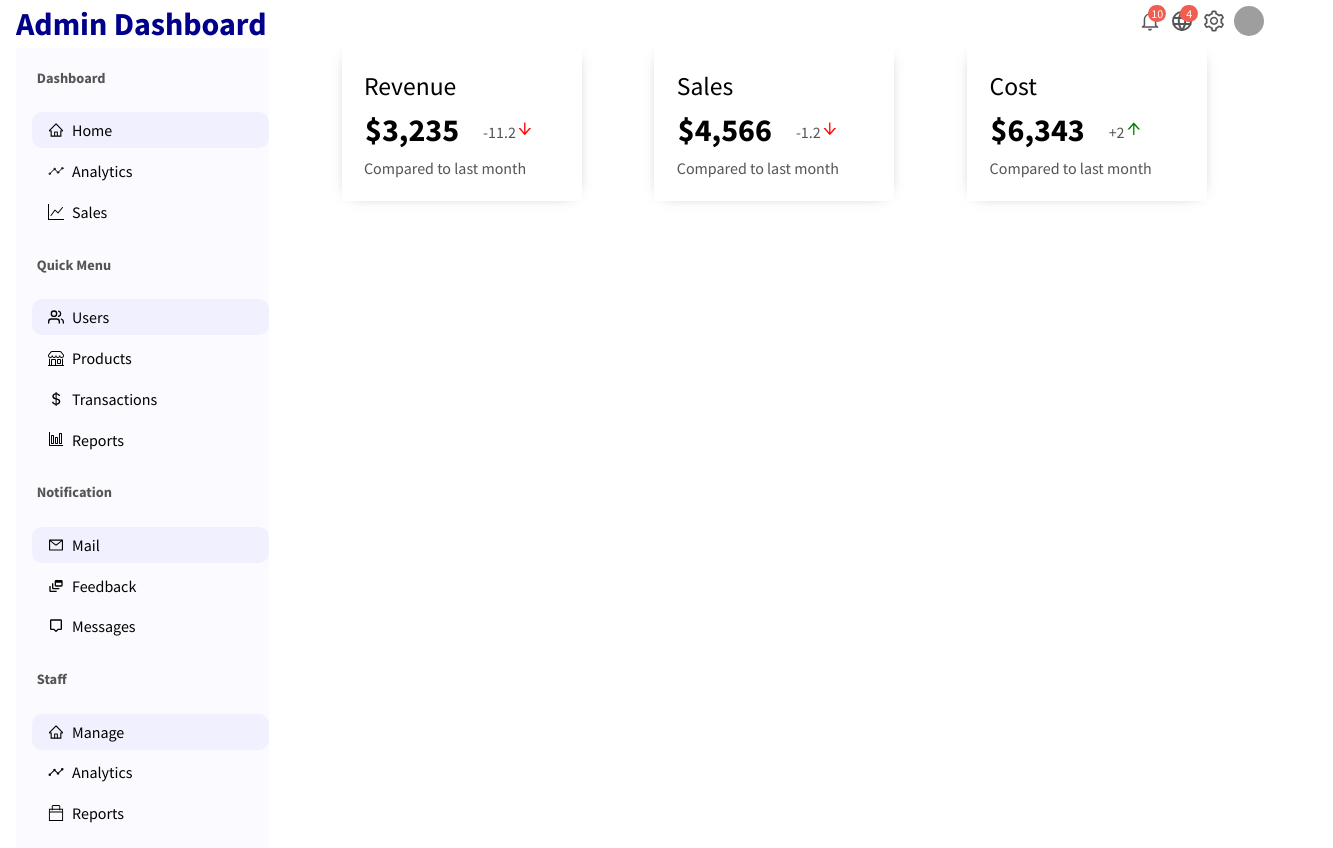
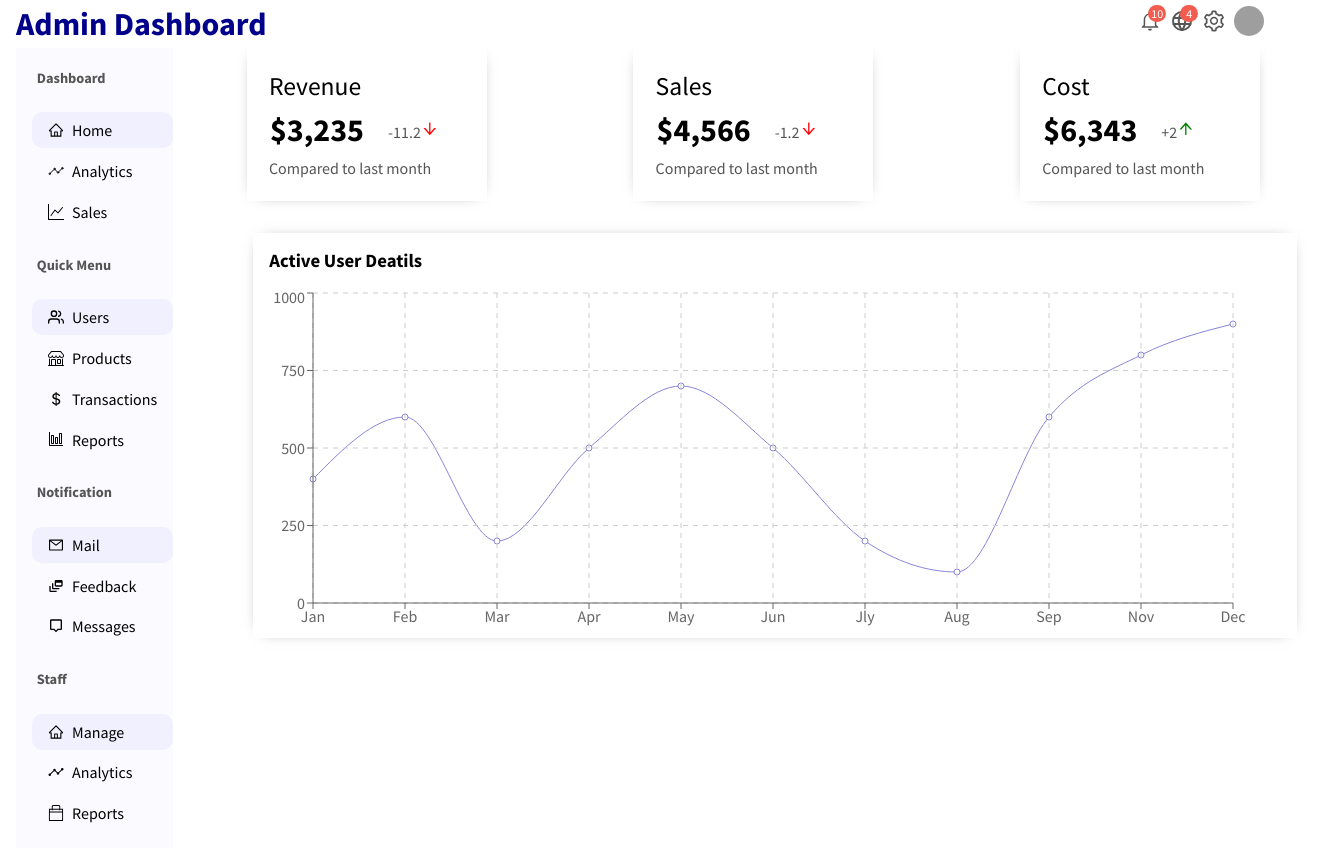
Before and after one commit to subashbala98/adminDashboard, a React (Create React App) app: page / in a window 1280 px wide. Shown: the whole page, 1333 px wide, since content can reach past the window. Built offline with nearby package versions, Linux system fonts and the light colour scheme; grey boxes are pictures that could not be loaded.

Commit message:
Added the chart

```diff
--- /dev/null
+++ b/src/components/Chart/index.jsx
@@ -0,0 +1,44 @@
+/** @format */
+
+import React from "react";
+import {
+  LineChart,
+  Line,
+  CartesianGrid,
+  XAxis,
+  YAxis,
+  Tooltip,
+} from "recharts";
+const data = [
+  { name: "Jan", uv: 400, pv: 2200, amt: 2900 },
+  { name: "Feb", uv: 600, pv: 3400, amt: 3400 },
+  { name: "Mar", uv: 200, pv: 4400, amt: 1400 },
+  { name: "Apr", uv: 500, pv: 5400, amt: 2300 },
+  { name: "May", uv: 700, pv: 2200, amt: 2500 },
+  { name: "Jun", uv: 500, pv: 2600, amt: 2600 },
+  { name: "Jly", uv: 200, pv: 2800, amt: 2100 },
+  { name: "Aug", uv: 100, pv: 2900, amt: 2600 },
+  { name: "Sep", uv: 600, pv: 2300, amt: 2700 },
+  { name: "Nov", uv: 800, pv: 2100, amt: 2100 },
+  { name: "Dec", uv: 900, pv: 3400, amt: 2700 },
+];
+const Chart = () => {
+  return (
+    <div>
+      <LineChart
+        width={1000}
+        height={350}
+        data={data}
+        margin={{ top: 5, right: 20, bottom: 5, left: 0 }}
+      >
+        <Line type="monotone" dataKey="uv" stroke="#8884d8" />
+        <CartesianGrid stroke="#ccc" strokeDasharray="5 5" />
+        <XAxis dataKey="name" />
+        <YAxis />
+        <Tooltip />
+      </LineChart>
+    </div>
+  );
+};
+
+export default Chart;
--- a/src/pages/Home/index.css
+++ b/src/pages/Home/index.css
@@ -3,6 +3,17 @@
 }
 .homeWidgets{
     display: flex;
-    justify-content: space-evenly;
+    justify-content: space-around;
     align-items: center;
 }
+
+
+.homeChart{
+    -webkit-box-shadow: 0px 0px 15px -10px rgba(0, 0, 0, 0.75);
+    box-shadow: 0px 0px 15px -10px rgba(0, 0, 0, 0.75);
+    width: 90%;
+    margin: 2rem 5rem;
+}
+.homeChart h3{
+    padding: 1rem;
+}
--- a/src/pages/Home/index.jsx
+++ b/src/pages/Home/index.jsx
@@ -1,6 +1,7 @@
 /** @format */
 
 import React from "react";
+import Chart from "../../components/Chart";
 import FeaturedInfo from "../../components/FeaturedInfo";
 import "./index.css";
 const widgetsList = [
@@ -12,13 +13,17 @@ const Home = () => {
   return (
     <div className="home">
       <div className="homeWidgets">
-        {widgetsList.map((props) => {
+        {widgetsList.map((props, idx) => {
           return (
-            <>
+            <div key={idx}>
               <FeaturedInfo {...props} />
-            </>
+            </div>
           );
         })}
+      </div>
+      <div className="homeChart">
+        <h3>Active User Deatils</h3>
+        <Chart />
       </div>
     </div>
   );
```
